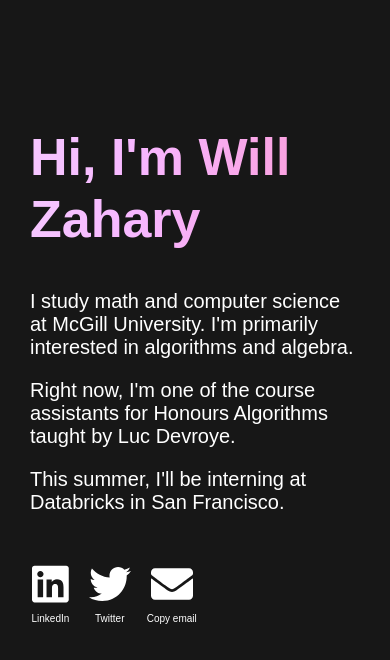
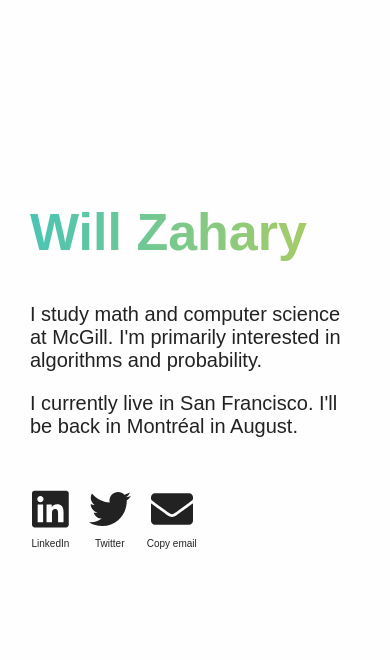
Before and after one commit to willzahary/personal-website, a React (Create React App) app: page / in a window 390 px wide. Shown: the top 660 px of the page. Built offline with nearby package versions, Linux system fonts and the light colour scheme; a web font is replaced by a local one.

Commit message:
Made it light

```diff
--- a/src/pages/Landing.jsx
+++ b/src/pages/Landing.jsx
@@ -7,19 +7,15 @@ export const Landing = () => {
     return (
         <div className="landing">
             <div className="landing-text">
-                <h1>Hi, I'm Will Zahary</h1>
+                <h1>Will Zahary</h1>
                 <p>
-                    I study <a href="/courses" className="inline-link">math and computer science</a> at McGill University. I'm primarily interested in algorithms and algebra.
+                    I study <a href="/courses" className="inline-link">math and computer science</a> at McGill. I'm primarily interested in algorithms and probability.
                 </p>
                 <p>
-                    Right now, I'm one of the course assistants for Honours Algorithms taught by Luc Devroye.
-                </p>
-                <p>
-                    This summer, I'll be interning at <a href="https://databricks.com/" className="inline-link">Databricks</a> in San Francisco.
+                    I currently live in San Francisco. I'll be back in Montréal in August.
                 </p>
                 <Links />
             </div>
-            <img src={logo} className="logo" alt="logo" />
         </div>
     )
 }
--- a/src/scss/App.scss
+++ b/src/scss/App.scss
@@ -72,7 +72,7 @@ a {
       margin-top: 0;
 
       // animation
-      background: -webkit-linear-gradient(left, $blue, $purple);
+      background: -webkit-linear-gradient(left, $blue, $green);
       background-clip: text;
       -webkit-background-clip: text;
       -webkit-text-fill-color: transparent;
@@ -207,9 +207,7 @@ a {
 
     width: 90%;
 
-    align-items: normal;
     justify-content: center;
-    text-align: center;
 
     .landing-text {
 
@@ -241,11 +239,11 @@ a {
 
     }
 
-    .logo {
-      min-width: 200px;
-      width: 40vw;
-      height: 26vw;
-    }
+    // .logo {
+    //   min-width: 200px;
+    //   width: 40vw;
+    //   height: 26vw;
+    // }
 
   }
 
@@ -353,7 +351,7 @@ a {
     -webkit-filter: hue-rotate(0deg);
   }
   45% {
-    -webkit-filter: hue-rotate(90deg);
+    -webkit-filter: hue-rotate(-45deg);
   }
   90% {
     -webkit-filter: hue-rotate(0deg);
--- a/src/scss/_colors.scss
+++ b/src/scss/_colors.scss
@@ -1,12 +1,13 @@
 // main colors
-$blue: #9CE3FF;
+$blue: #68b6ef;
+$green: #7d7;
 $purple: #9BB0FF;
 $pink: #DA88FF;
 $navy: #0A1B29;
 
 // background
-$bg-primary: #171717;
+$bg-primary: #fefefe;
 
 // fonts
-$primary: white;
+$primary: #222;
 $secondary: #DA88FF;
```
